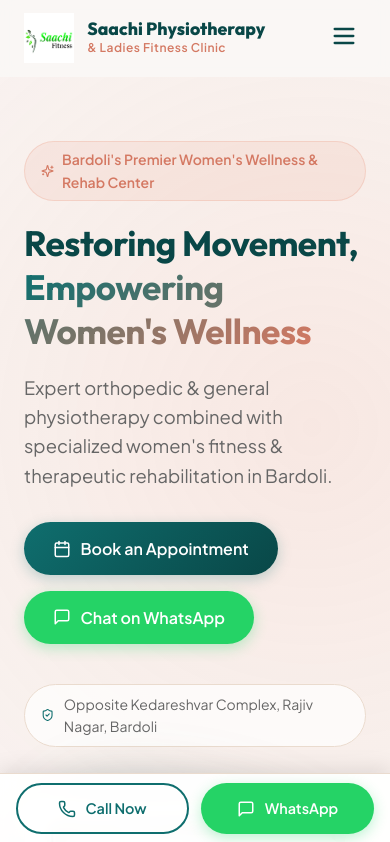
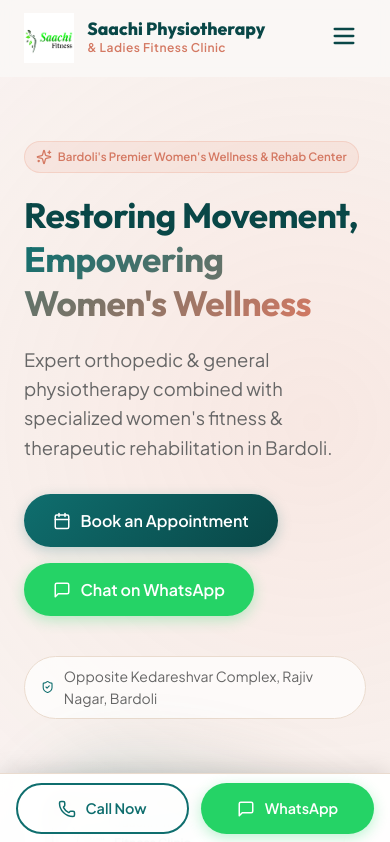
Before and after one commit to dipsyparmar1214-wq/saachiphysiofit, a React (Vite) app: page / in a window 390 px wide. Shown: the top 842 px of the page. Built offline with nearby package versions, Linux system fonts and the light colour scheme.

Commit message:
Keep Hero top badge text on a single line on mobile screens

```diff
--- a/src/index.css
+++ b/src/index.css
@@ -113,6 +113,15 @@
   border-radius: var(--radius-full);
   font-size: 0.875rem;
   font-weight: 600;
+  white-space: nowrap;
+}
+
+@media (max-width: 480px) {
+  .badge {
+    font-size: 0.72rem;
+    padding: 0.35rem 0.7rem;
+    gap: 0.35rem;
+  }
 }
 
 .badge-secondary {
```
